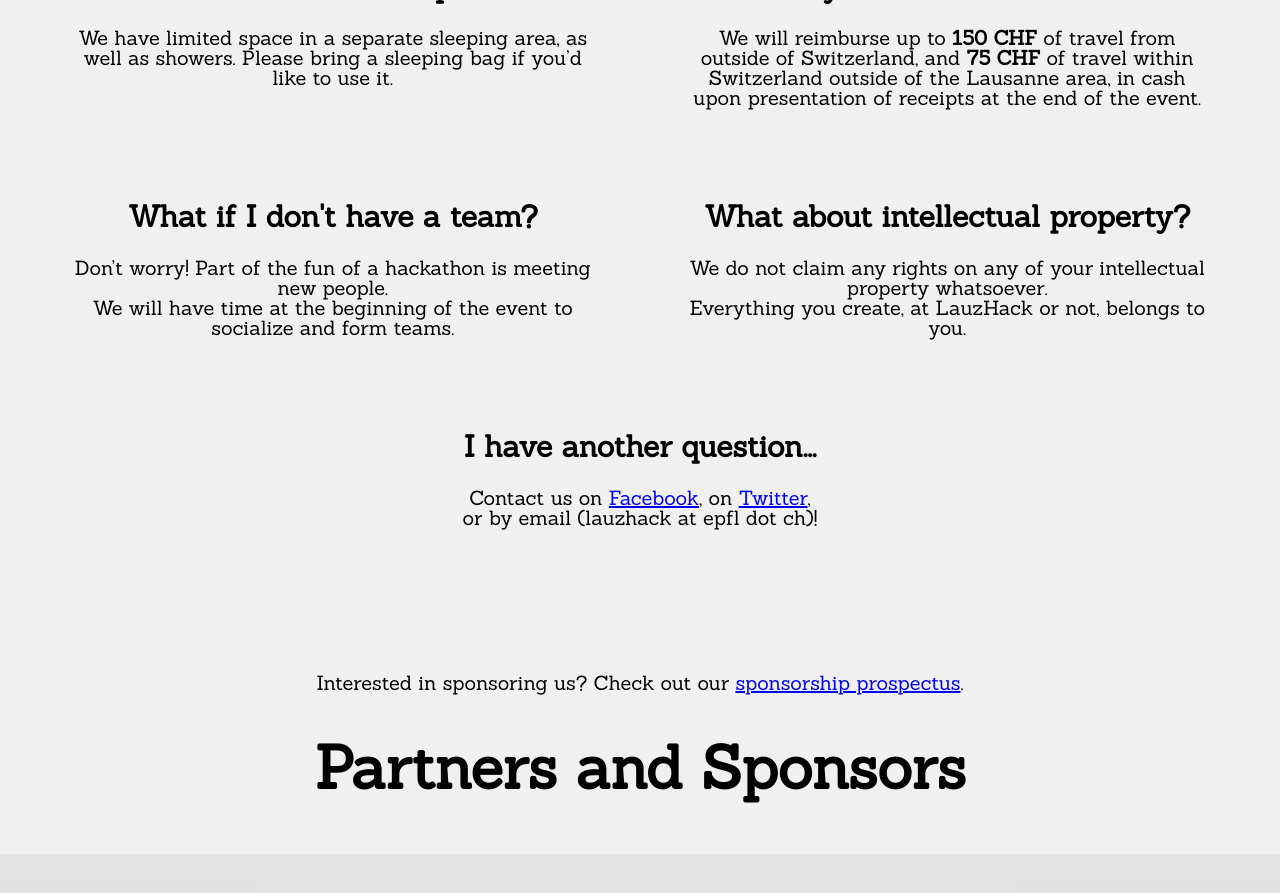
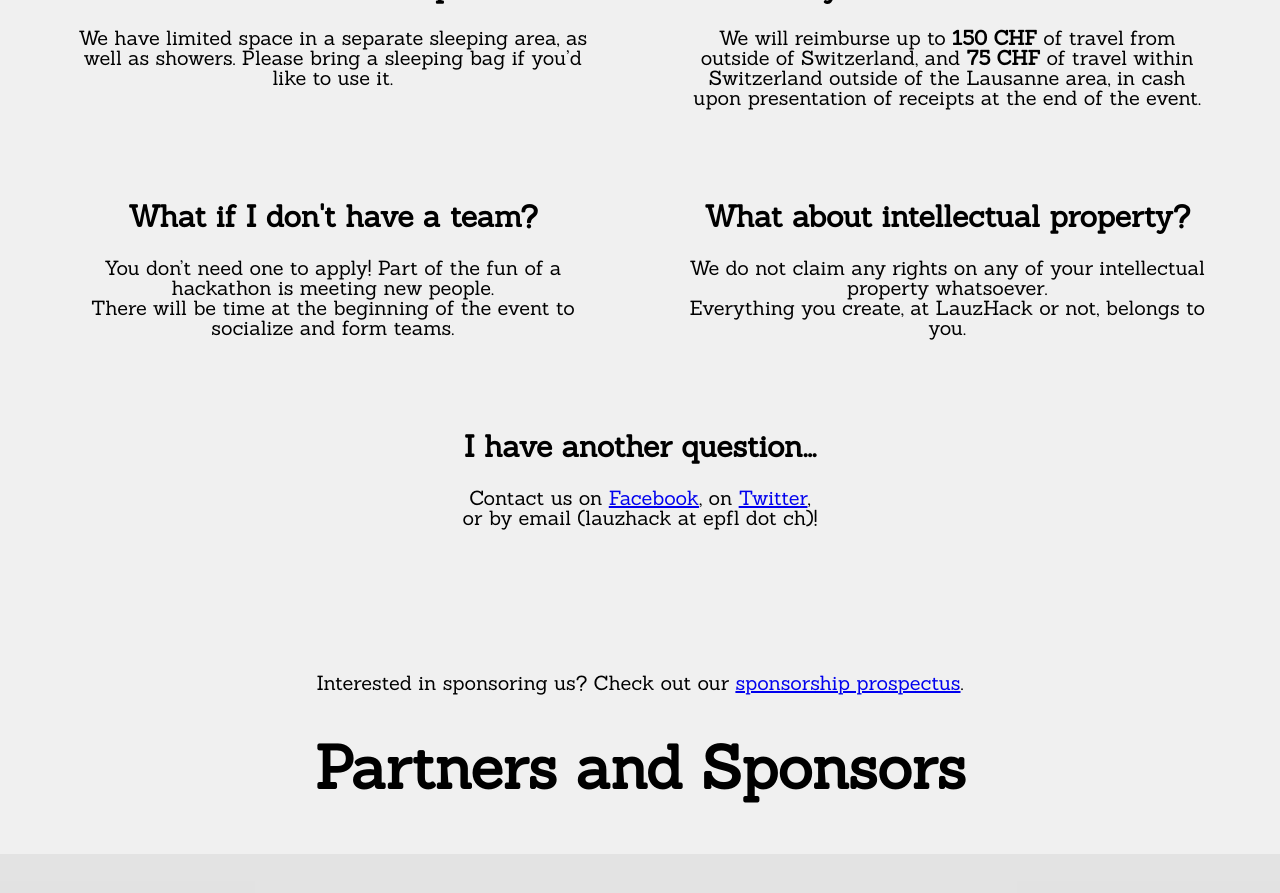
Before and after one commit to LauzHack/LauzHack.github.io, a Jekyll site: the page built from index.html, in a window 1280 px wide and 900 px high, scrolled down 2676 px. Shown: the top 893 px of the window. Built offline with Jekyll 4.4.1, drawn with Linux system fonts in a browser that asks for light colours.

Commit message:
Clarify no-team application

```diff
--- a/_data/faq.yml
+++ b/_data/faq.yml
@@ -37,8 +37,8 @@
 
 - q: What if I don't have a team?
   a: |-
-        Don't worry! Part of the fun of a hackathon is meeting new people.
-        We will have time at the beginning of the event to socialize and form teams.
+        You don't need one to apply! Part of the fun of a hackathon is meeting new people.
+        There will be time at the beginning of the event to socialize and form teams.
 
 - id: ip
   q: What about intellectual property?
```
